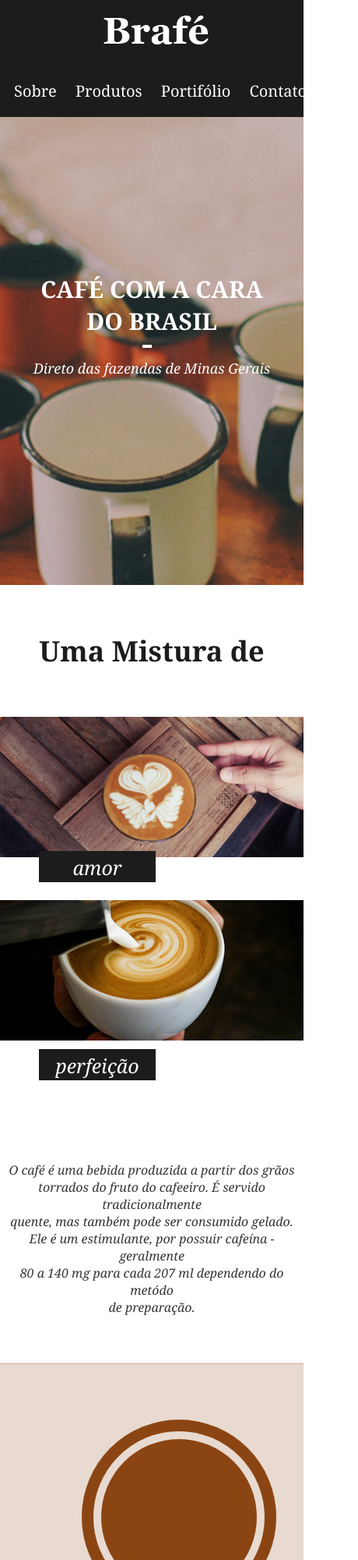
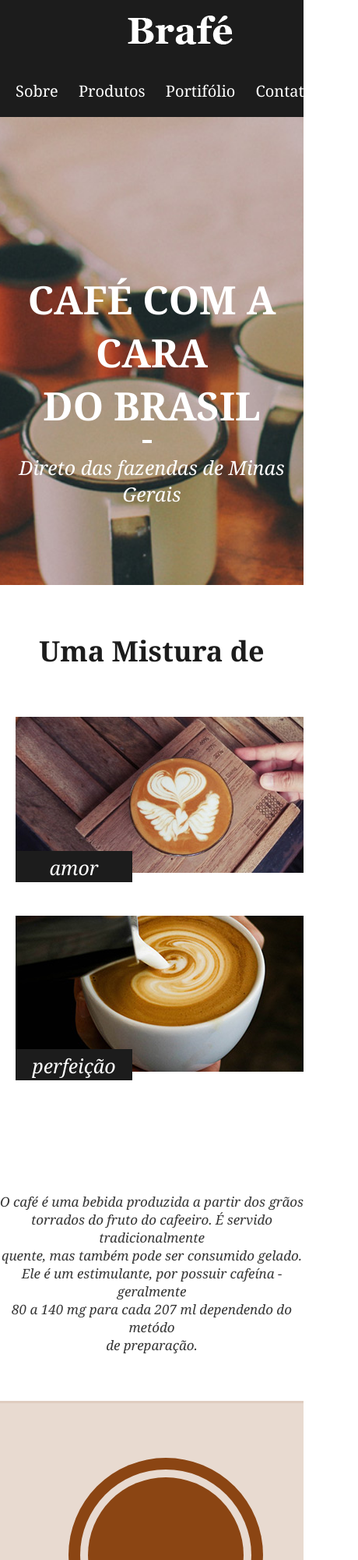
Before and after one commit to Emauri-Neto/Desafio-Colab, a plain HTML site: page index.html in a window 390 px wide. Shown: the top 2000 px of the page at 78% size, 460 px wide, since content can reach past the window. Drawn offline with Linux system fonts and the light colour scheme.

Commit message:
versao mobile L

```diff
--- a/style.css
+++ b/style.css
@@ -785,24 +785,42 @@ html{
 }
 
 @media(max-width: 425px){
-    .header .logo{
-        margin-left: 45%;
+    .aboutImgContent span {
+        left: 10px;
+        top: 1091px;
+        transition: .3s;
     }
-    .navbar a{
-        margin-left: 18px;
+    .aboutImgContent .secondSpan {
+        left: 10px;
+        top: 1345px;
+        transition: .3s;
     }
-    .intro h1{
-        font-size: 30px;
+    .aboutContent p{
+        margin-top: 50px;
+        font-size: 17px;
     }
-    .intro p{
+    .secText{
+        padding: 0;
+    }
+    .secText p{
         font-size: 18px;
     }
-
-    .aboutImgContent img{
-        margin-left: 0;
-        width: 414px;
+    .prodContent{
+        width: 425px;
     }
-    .aboutContent p{
-        font-size: 16px;
+    .prodSection1, .prodSection2, .prodSection3{
+        width: 425px;
+    }
+    .port{
+        margin: 0;
+    }
+    .portImage img{
+        width: 425px;
+    }
+    .portContent a{
+        margin-left: 25%;
+    }
+    .footerTxt p{
+        font-size: 17px;
     }
 }
```
